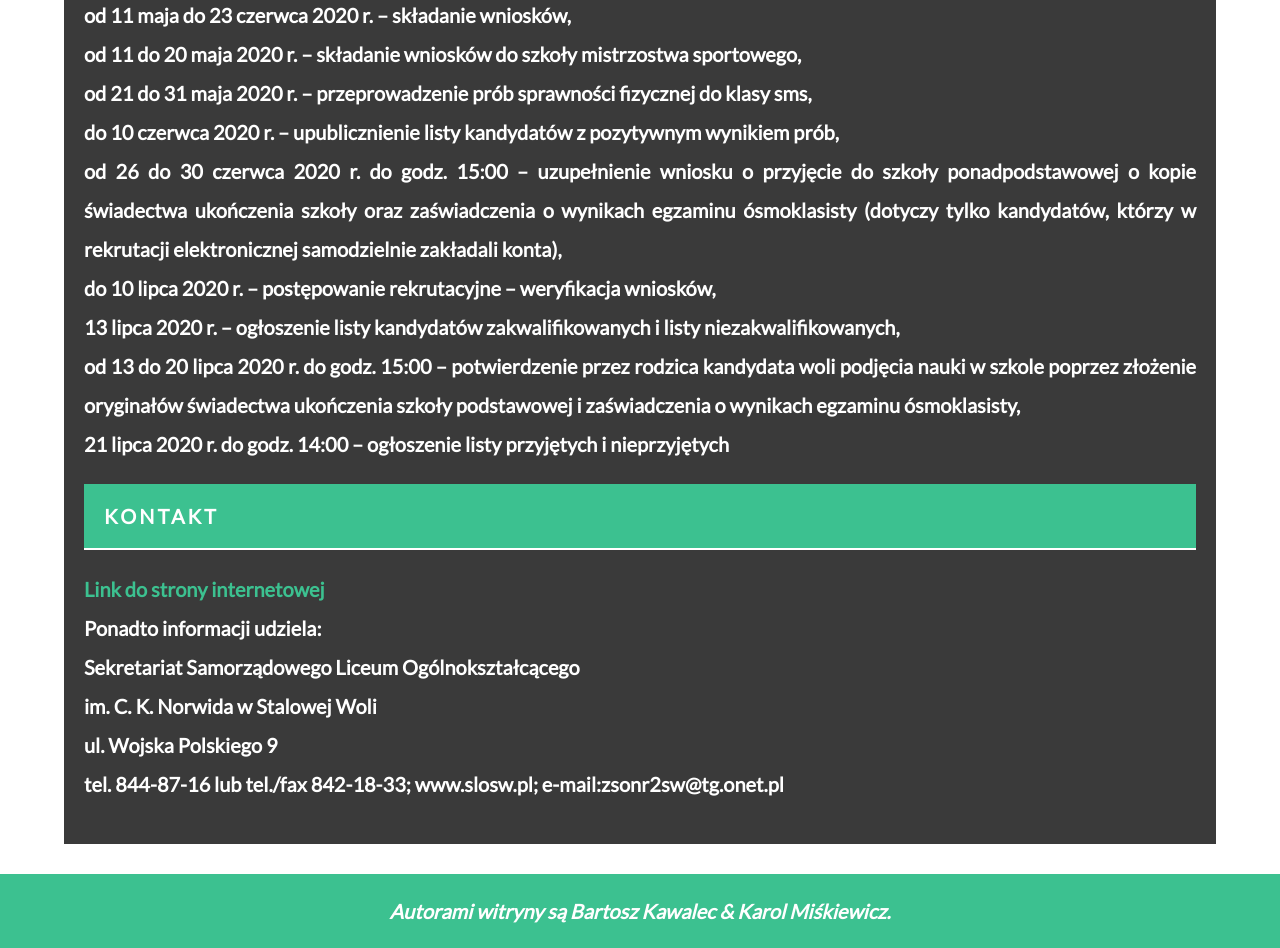
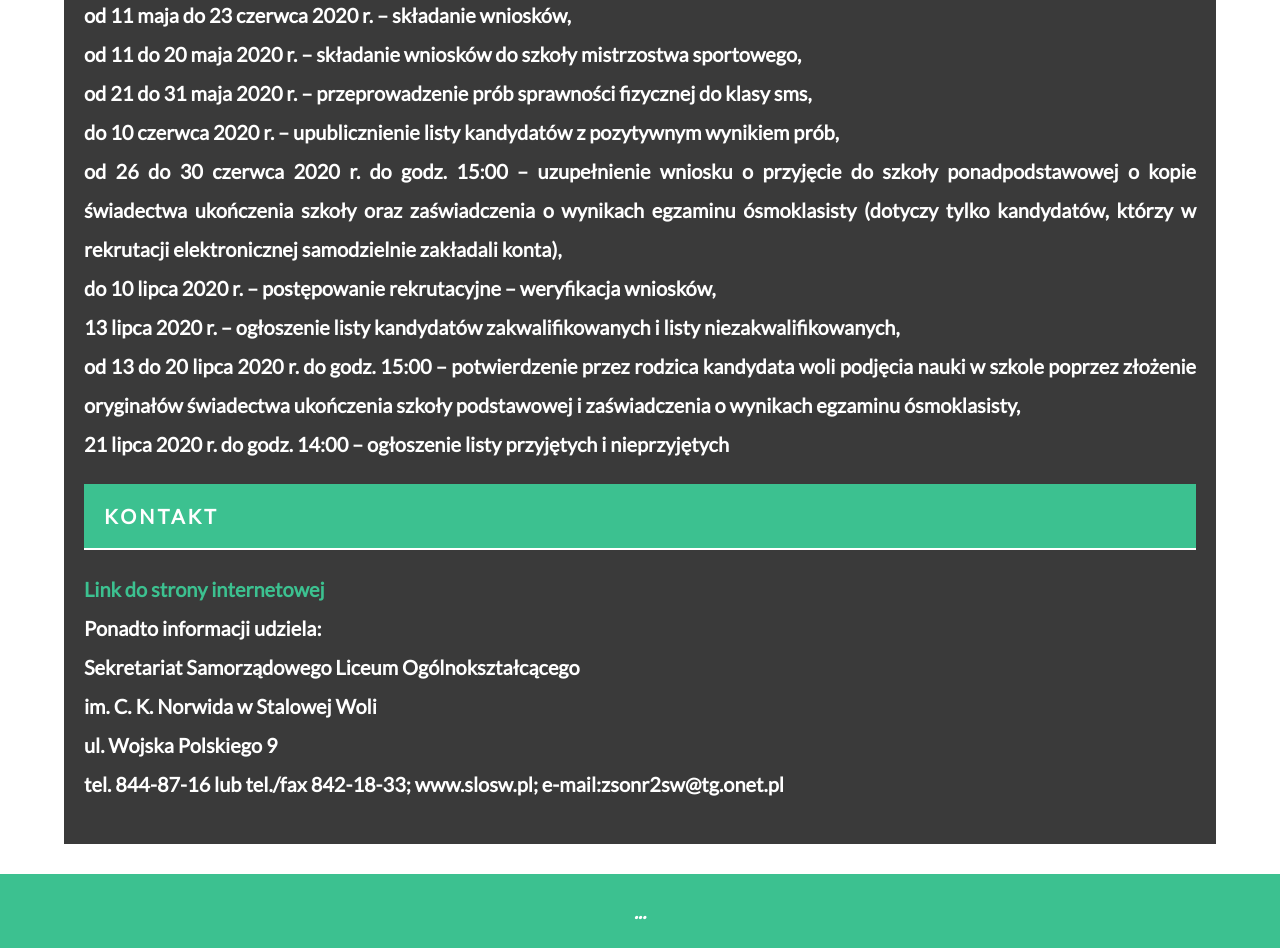
Before and after one commit to FilemonBonifacy/hello-world, a plain HTML site: page index.html in a window 1280 px wide. Shown: the part 1764-2712 px from the top of the page. Drawn offline with Linux system fonts and the light colour scheme.

Commit message:
Update index.html

```diff
--- a/index.html
+++ b/index.html
@@ -164,7 +164,7 @@
       </article>
     </main>
     <footer>
-        <em>Autorami witryny są Bartosz Kawalec & Karol Miśkiewicz.</em>
+        <em>...</em>
     </footer>
     <script src="js/stickyNav.js"></script>
   </body>
```
